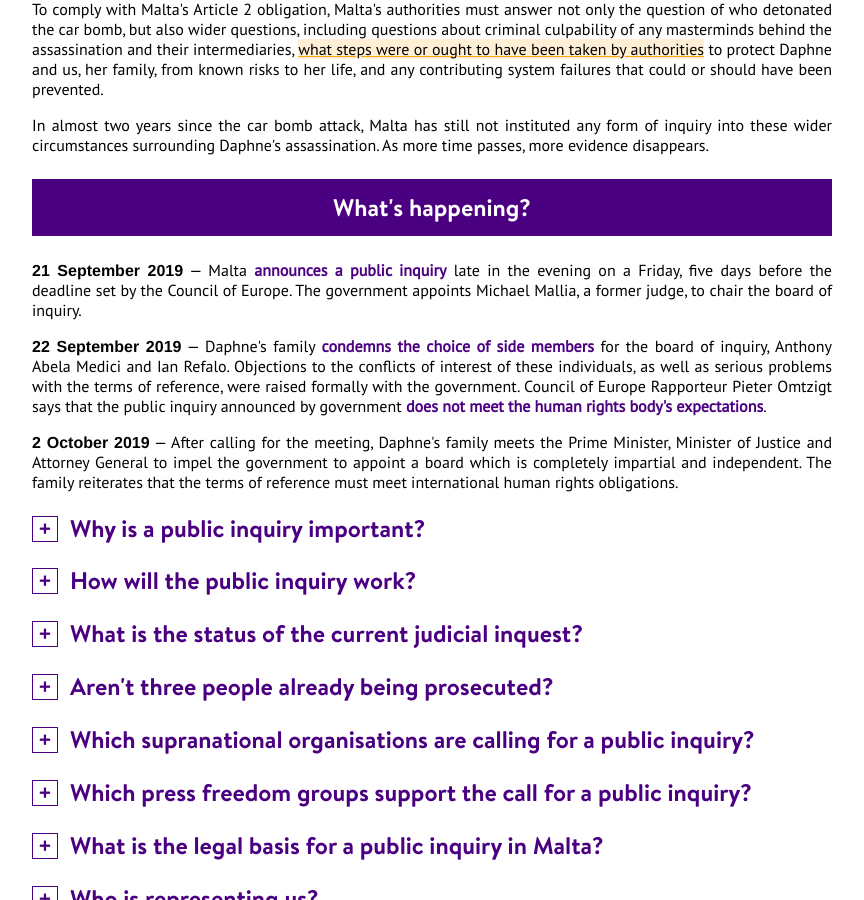
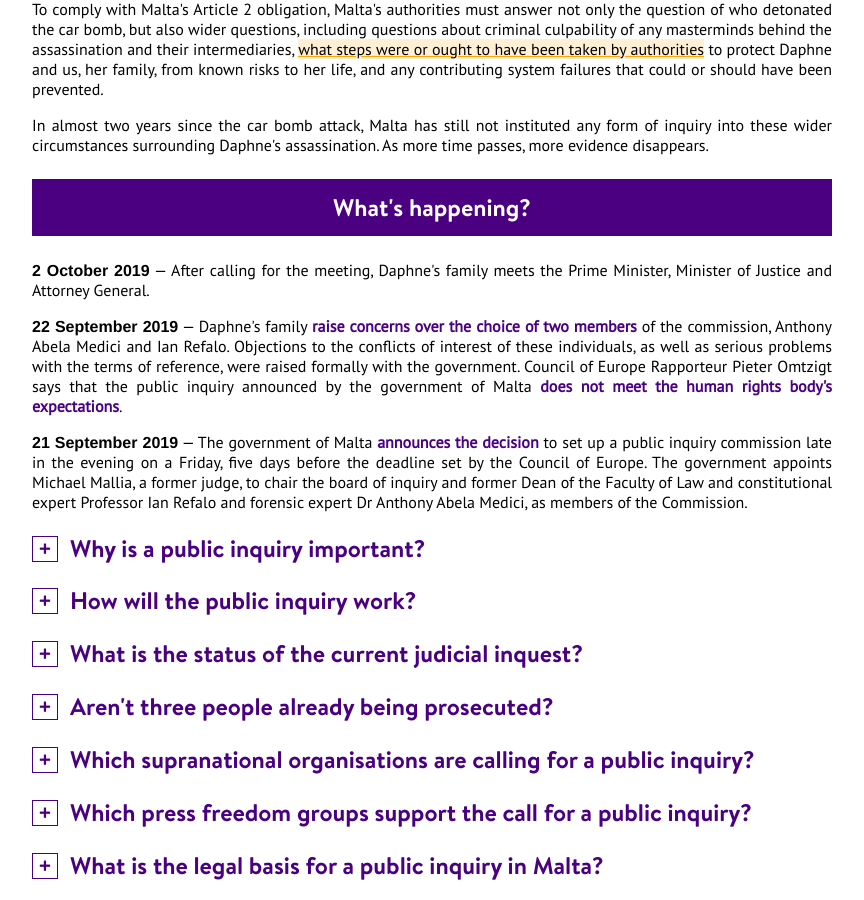
Before and after one commit to daphne-foundation/www.publicinquiry.mt, a Jekyll site: the page built from en/index.html, in a window 1280 px wide and 900 px high, scrolled down 1017 px. Shown: the whole window, without its empty margins (208-1072 px from the left). Built offline with Jekyll 4.4.1, drawn with Linux system fonts in a browser that asks for light colours; some web fonts are replaced.

Commit message:
Order and language changes to timeline

```diff
--- a/en/index.html
+++ b/en/index.html
@@ -29,11 +29,11 @@
 
 <h1>What's happening?</h1>
 
-<p><b>21 September 2019</b> &mdash; Malta <a href="https://www.gov.mt/en/Government/DOI/Press%20Releases/Pages/2019/September/20/pr191965en.aspx">announces a public inquiry</a> late in the evening on a Friday, five days before the deadline set by the Council of Europe. The government appoints Michael Mallia, a former judge, to chair the board of inquiry.</p>
+<p><b>2 October 2019</b> &mdash; After calling for the meeting, Daphne's family meets the Prime Minister, Minister of Justice and Attorney General.</p>
 
-<p><b>22 September 2019</b> &mdash; Daphne's family <a href="https://www.theguardian.com/world/2019/sep/21/daphne-caruana-galizia-family-of-murdered-maltese-journalist-raise-concerns-over-public-inquiry" title="Family of murdered Maltese journalist raise concerns over public inquiry">condemns the choice of side members</a> for the board of inquiry, Anthony Abela Medici and Ian Refalo. Objections to the conflicts of interest of these individuals, as well as serious problems with the terms of reference, were raised formally with the government. Council of Europe Rapporteur Pieter Omtzigt says that the public inquiry announced by government <a href="http://assembly.coe.int/nw/xml/News/News-View-EN.asp?newsid=7631&lang=2&cat=5" title="Daphne Caruana Galizia inquiry in Malta ‘does not meet the Assembly’s expectations’">does not meet the human rights body's expectations</a>.</p>
+<p><b>22 September 2019</b> &mdash; Daphne's family <a href="https://www.theguardian.com/world/2019/sep/21/daphne-caruana-galizia-family-of-murdered-maltese-journalist-raise-concerns-over-public-inquiry" title="Family of murdered Maltese journalist raise concerns over public inquiry">raise concerns over the choice of two members</a> of the commission, Anthony Abela Medici and Ian Refalo. Objections to the conflicts of interest of these individuals, as well as serious problems with the terms of reference, were raised formally with the government. Council of Europe Rapporteur Pieter Omtzigt says that the public inquiry announced by the government of Malta <a href="http://assembly.coe.int/nw/xml/News/News-View-EN.asp?newsid=7631&lang=2&cat=5" title="Daphne Caruana Galizia inquiry in Malta ‘does not meet the Assembly’s expectations’">does not meet the human rights body's expectations</a>.</p>
 
-<p><b>2 October 2019</b> &mdash; After calling for the meeting, Daphne's family meets the Prime Minister, Minister of Justice and Attorney General to impel the government to appoint a board which is completely impartial and independent. The family reiterates that the terms of reference must meet international human rights obligations.</p>
+<p><b>21 September 2019</b> &mdash; The government of Malta <a href="https://www.gov.mt/en/Government/DOI/Press%20Releases/Pages/2019/September/20/pr191965en.aspx">announces the decision</a> to set up a public inquiry commission late in the evening on a Friday, five days before the deadline set by the Council of Europe. The government appoints Michael Mallia, a former judge, to chair the board of inquiry and former Dean of the Faculty of Law and constitutional expert Professor Ian Refalo and forensic expert Dr Anthony Abela Medici, as members of the Commission.</p>
 
 <section id="why-is-it-important" class="expandable">
 	<a href="#why-is-it-important" name="why-is-it-important">
```
